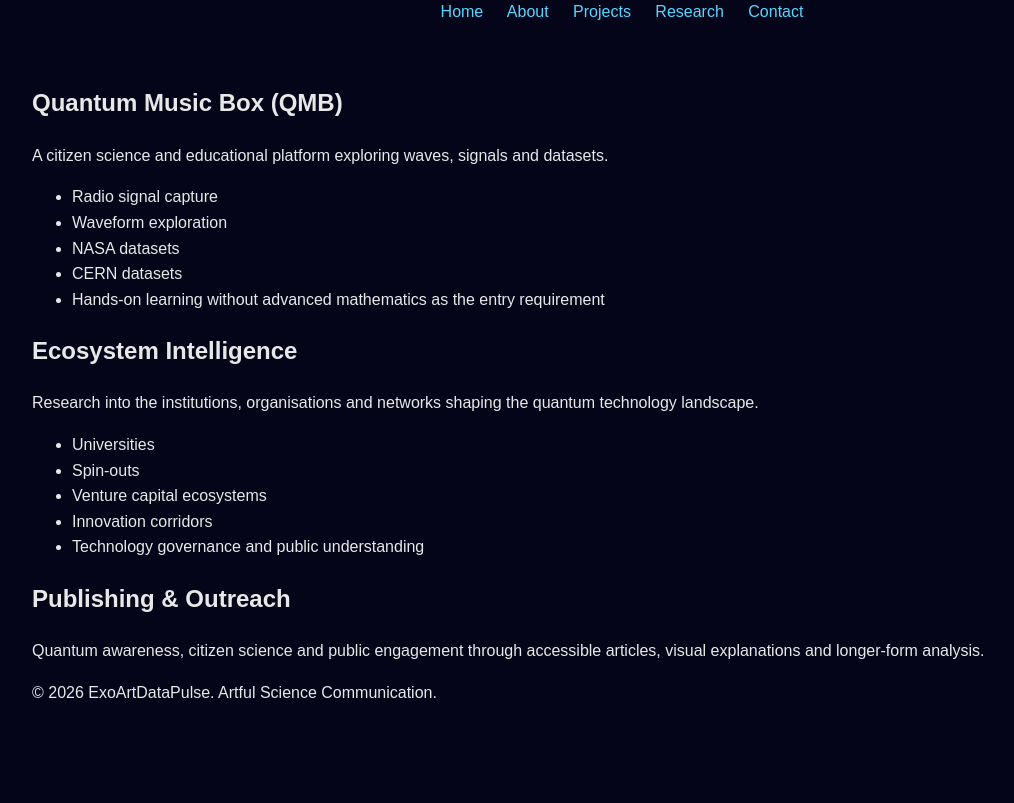
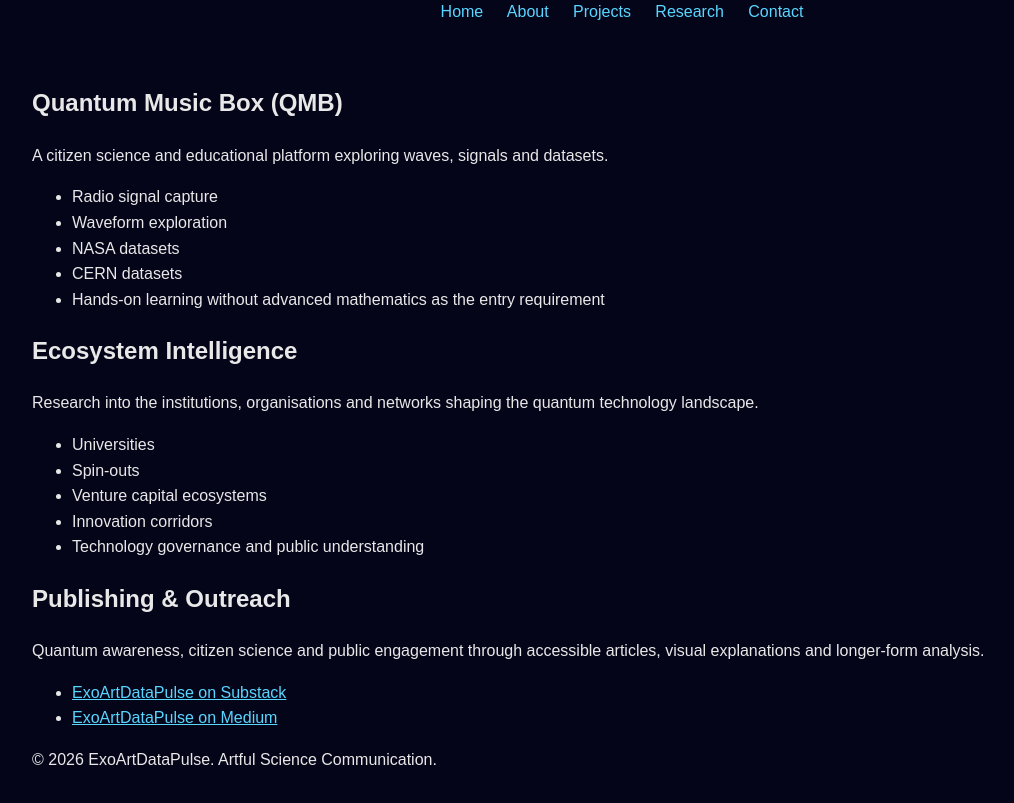
Before and after one commit to JoeClaxton/ExoArtDataPulse_Web, a plain HTML site: page projects.html in a window 1280 px wide. Shown: the part 377-1180 px from the top of the page, without its empty margins (8-1022 px from the left). Before the commit the page ends 1128 px from the top, so only its background shows below. Drawn offline with Linux system fonts and the light colour scheme.

Commit message:
Added publishing links and improved link styling

```diff
--- a/css/style.css
+++ b/css/style.css
@@ -69,13 +69,21 @@
 }
 
 nav a {
+    color:#58d6ff;
+    margin-right:20px;
+    text-decoration:none;
+}
 
-color:#58d6ff;
+a {
+    color:#58d6ff;
+}
 
-margin-right:20px;
+a:visited {
+    color:#7fdfff;
+}
 
-text-decoration:none;
-
+a:hover {
+    color:#d4af37;
 }
 
 .hero {
--- a/projects.html
+++ b/projects.html
@@ -41,11 +41,14 @@
 <li>Innovation corridors</li>
 <li>Technology governance and public understanding</li>
 </ul>
-</section>
-
 <section>
 <h2>Publishing &amp; Outreach</h2>
 <p>Quantum awareness, citizen science and public engagement through accessible articles, visual explanations and longer-form analysis.</p>
+
+<ul>
+<li><a href="https://joeclaxton.substack.com/" target="_blank" rel="noopener noreferrer">ExoArtDataPulse on Substack</a></li>
+<li><a href="https://medium.com/@ExoArtDataPulse" target="_blank" rel="noopener noreferrer">ExoArtDataPulse on Medium</a></li>
+</ul>
 </section>
 <footer>
 <p>&copy; 2026 ExoArtDataPulse. Artful Science Communication.</p>
```
